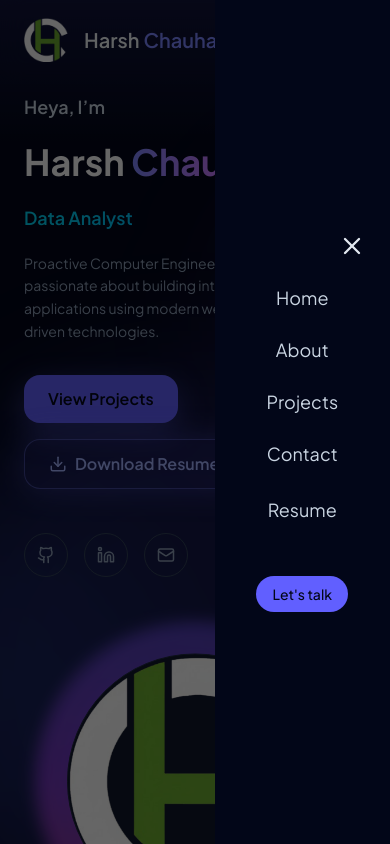
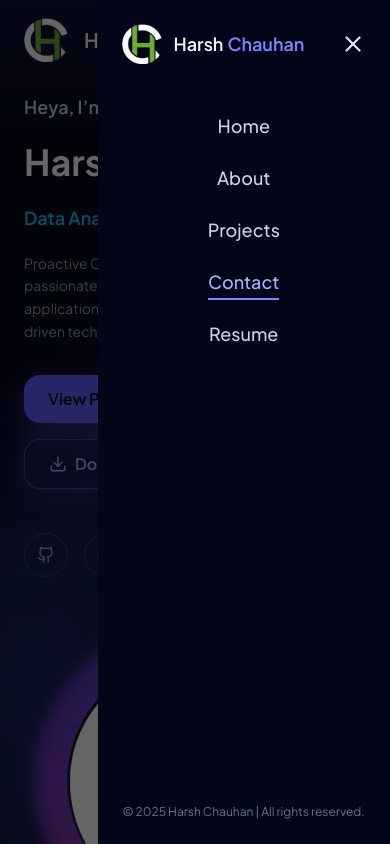
Before and after one commit to GitHarsh1511/portfolio, a Next.js app: page / in a window 390 px wide. Both pictures are taken after a click on the button "Open menu". Shown: the top 844 px of the page. Built offline with nearby package versions, Linux system fonts and the light colour scheme.

Commit message:
navhamset

```diff
--- a/components/Navbar.tsx
+++ b/components/Navbar.tsx
@@ -88,7 +88,6 @@ export default function Navbar() {
               width={44}
               height={44}
               priority
-              className="transition-all duration-300 group-hover:scale-110"
             />
             <span className="text-xl sm:text-2xl font-semibold text-slate-100">
               Harsh
@@ -105,10 +104,10 @@ export default function Navbar() {
                 <a
                   key={section.id}
                   href={isHome ? `#${section.id}` : `/#${section.id}`}
-                  className={`group relative px-2 py-1 transition ${
+                  className={`group relative px-2 py-1 ${
                     isActive
                       ? "text-indigo-300 font-semibold"
-                      : "text-slate-300 hover:text-indigo-300 hover:font-semibold"
+                      : "text-slate-300 hover:text-indigo-300"
                   }`}
                 >
                   {section.label}
@@ -123,14 +122,13 @@ export default function Navbar() {
               );
             })}
 
-            {/* ✅ Resume Download */}
             <a
               href="/resume/Harsh_Chauhan_Resume.pdf"
-              download
-              className="group relative px-2 py-1 text-slate-300 hover:text-indigo-300 hover:font-semibold"
+              download="Harsh_Chauhan_Resume.pdf"
+              className="group relative px-2 py-1 text-slate-300 hover:text-indigo-300"
             >
               Resume
-              <span className="absolute left-0 -bottom-1 h-[2px] w-full bg-indigo-400 scale-x-0 transition-transform duration-300 group-hover:scale-x-100" />
+              <span className="absolute left-0 -bottom-1 h-[2px] w-full bg-indigo-400 scale-x-0 group-hover:scale-x-100 transition-transform" />
             </a>
           </div>
 
@@ -160,51 +158,92 @@ export default function Navbar() {
 
             {/* Drawer */}
             <motion.aside
-              className="fixed top-0 right-0 z-50 h-full w-[45%] max-w-sm bg-slate-950 backdrop-blur-xl p-6 flex flex-col justify-center"
+              className="fixed top-0 right-0 z-50 h-full w-[75%] max-w-sm bg-slate-950 backdrop-blur-xl p-6 flex flex-col"
               initial={{ x: "100%" }}
               animate={{ x: 0 }}
               exit={{ x: "100%" }}
-              transition={{ type: "spring", stiffness: 300, damping: 30 }}
+              transition={{ type: "spring", stiffness: 260, damping: 30 }}
             >
-              {/* Close */}
+              {/* Header */}
+              <div className="flex items-center justify-between mb-12">
+                <div className="flex items-center gap-3">
+                  <Image
+                    src="/logow.png"
+                    alt="Harsh Chauhan Logo"
+                    width={40}
+                    height={40}
+                    priority
+                  />
+                  <span className="text-lg font-semibold text-slate-100">
+                    Harsh
+                    <span className="ml-1 text-indigo-400">Chauhan</span>
+                  </span>
+                </div>
+
                 <button
                   onClick={() => setMobileOpen(false)}
-                className="self-end text-slate-200 mb-6"
+                  className="text-slate-200"
                   aria-label="Close menu"
                 >
-                <X size={28} />
+                  <X size={26} />
                 </button>
+              </div>
 
-              {/* Links */}
-              <div className="flex flex-col gap-6 text-lg items-center">
-                {sections.map((section) => (
-                  <a
+              {/* Centered Links */}
+              <motion.div
+                initial="hidden"
+                animate="show"
+                variants={{
+                  hidden: {},
+                  show: { transition: { staggerChildren: 0.08 } },
+                }}
+                className="flex flex-col items-center gap-6 text-lg flex-1"
+              >
+                {sections.map((section) => {
+                  const isActive = isHome && activeSection === section.id;
+
+                  return (
+                    <motion.a
                       key={section.id}
                       href={isHome ? `#${section.id}` : `/#${section.id}`}
                       onClick={() => setMobileOpen(false)}
-                    className="text-slate-300 hover:text-indigo-300"
+                      variants={{
+                        hidden: { opacity: 0, y: 20 },
+                        show: { opacity: 1, y: 0 },
+                      }}
+                      className={`relative inline-block text-center font-medium ${
+                        isActive
+                          ? "text-indigo-300"
+                          : "text-slate-300 hover:text-indigo-300"
+                      }`}
                     >
                       {section.label}
-                  </a>
-                ))}
+                      <span
+                        className={`absolute left-0 -bottom-1 h-[2px] w-full bg-indigo-400 transition-transform duration-300 ${
+                          isActive ? "scale-x-100" : "scale-x-0"
+                        }`}
+                      />
+                    </motion.a>
+                  );
+                })}
 
-                {/* ✅ Resume Download (Mobile) */}
-                <a
+                <motion.a
                   href="/resume/Harsh_Chauhan_Resume.pdf"
                   download="Harsh_Chauhan_Resume.pdf"
-                  className="group relative px-2 py-1 text-slate-300 hover:text-indigo-300 hover:font-semibold"
+                  onClick={() => setMobileOpen(false)}
+                  variants={{
+                    hidden: { opacity: 0, y: 20 },
+                    show: { opacity: 1, y: 0 },
+                  }}
+                  className="inline-block text-center font-medium text-slate-300 hover:text-indigo-300"
                 >
                   Resume
-                  <span className="absolute left-0 -bottom-1 h-[2px] w-full bg-indigo-400 scale-x-0 transition-transform duration-300 group-hover:scale-x-100" />
-                </a>
+                </motion.a>
+              </motion.div>
 
-                <a
-                  href={isHome ? "#contact" : "/#contact"}
-                  onClick={() => setMobileOpen(false)}
-                  className="mt-6 rounded-full bg-indigo-500 px-4 py-2 text-sm font-medium text-slate-950"
-                >
-                  Let&apos;s talk
-                </a>
+              {/* Copyright */}
+              <div className="pt-8 text-center text-xs text-slate-500">
+                © {new Date().getFullYear()} Harsh Chauhan | All rights reserved.
               </div>
             </motion.aside>
           </>
```
Lines whose indentation alone changed are shown as unchanged.
